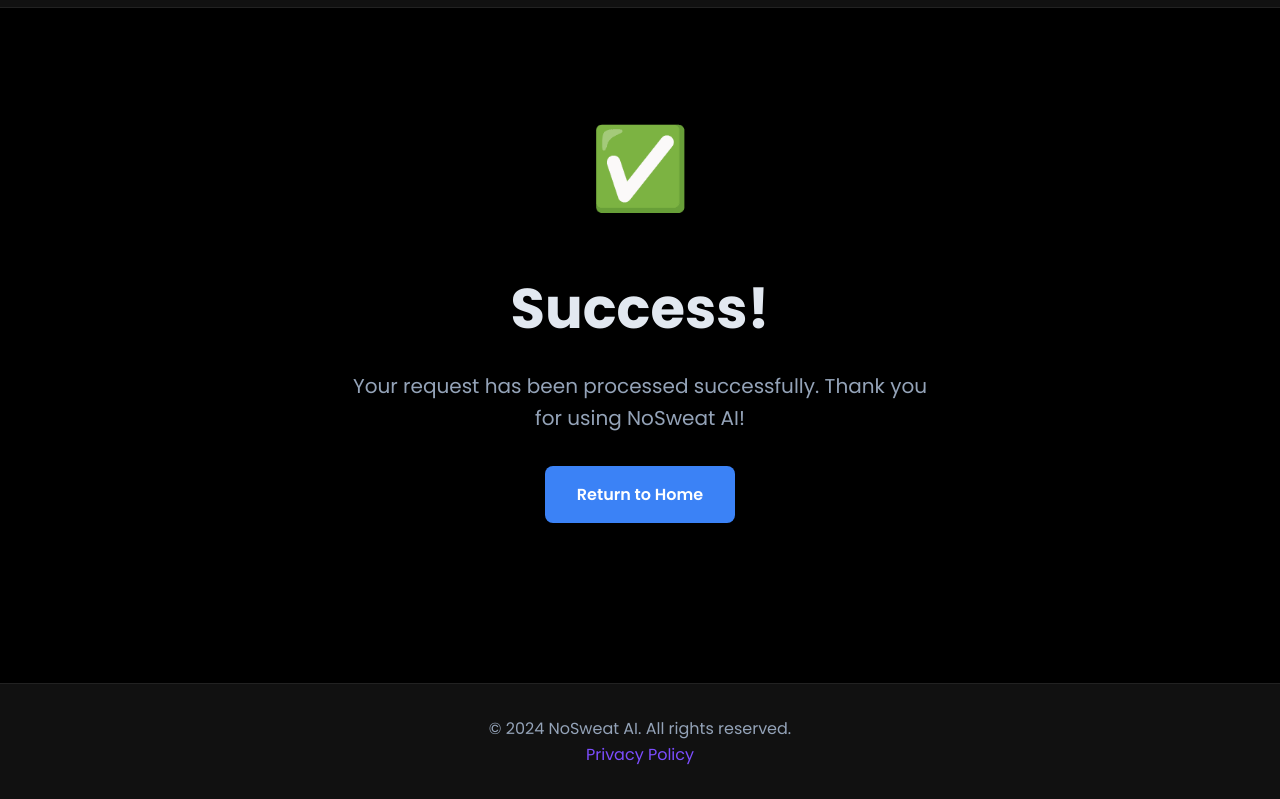
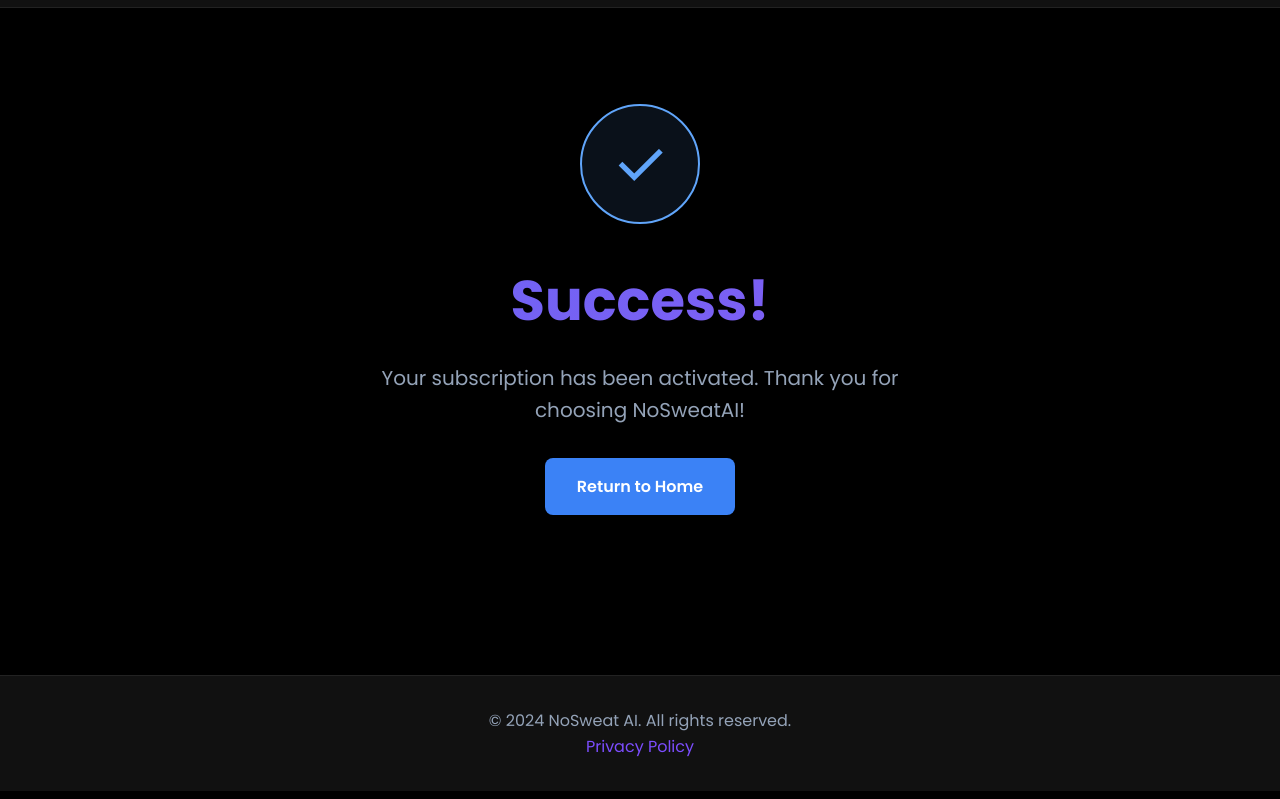
Before and after one commit to AidenBird/nosweatext, a plain HTML site: page success.html in a window 1280 px wide. Shown: the part 57-856 px from the top of the page. Drawn offline with Linux system fonts and the light colour scheme.

Commit message:
added success page

```diff
--- a/success.html
+++ b/success.html
@@ -59,7 +59,10 @@
         .success-section h1 {
             font-size: 3.5rem;
             margin-bottom: 1rem;
-            color: #e2e8f0;
+            background: linear-gradient(135deg, #6366f1, #8b5cf6);
+            -webkit-background-clip: text;
+            -webkit-text-fill-color: transparent;
+            background-clip: text;
             font-weight: 700;
         }
 
@@ -74,6 +77,21 @@
             font-size: 5rem;
             margin-bottom: 2rem;
             color: #60a5fa;
+            background: rgba(96, 165, 250, 0.1);
+            width: 120px;
+            height: 120px;
+            border-radius: 50%;
+            display: flex;
+            align-items: center;
+            justify-content: center;
+            margin: 0 auto 2rem;
+            border: 2px solid #60a5fa;
+        }
+
+        .success-icon::before {
+            content: '✓';
+            font-size: 4rem;
+            line-height: 1;
         }
 
         .home-button {
@@ -170,9 +188,9 @@
 
     <div class="container">
         <section class="success-section">
-            <div class="success-icon">✅</div>
+            <div class="success-icon"></div>
             <h1>Success!</h1>
-            <p>Your request has been processed successfully. Thank you for using NoSweat AI!</p>
+            <p>Your subscription has been activated. Thank you for choosing NoSweatAI!</p>
             <a href="/" class="home-button">Return to Home</a>
         </section>
     </div>
```
